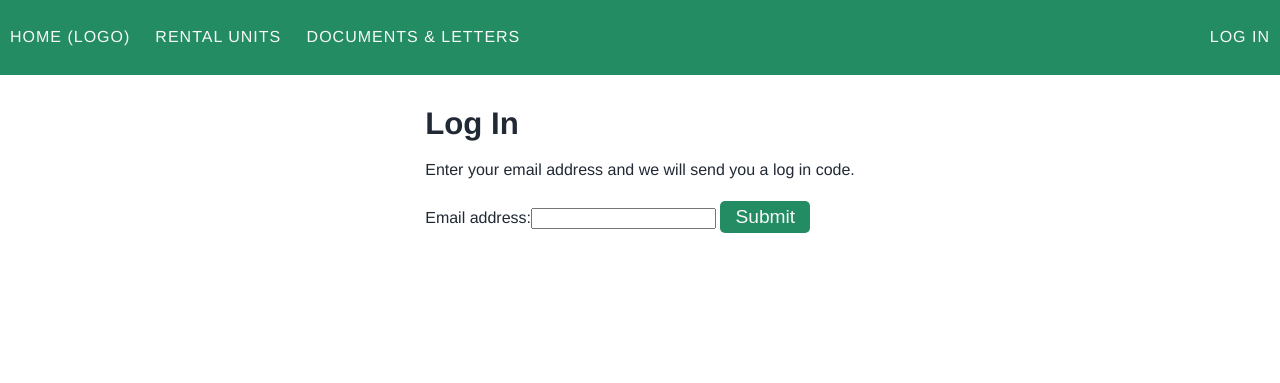
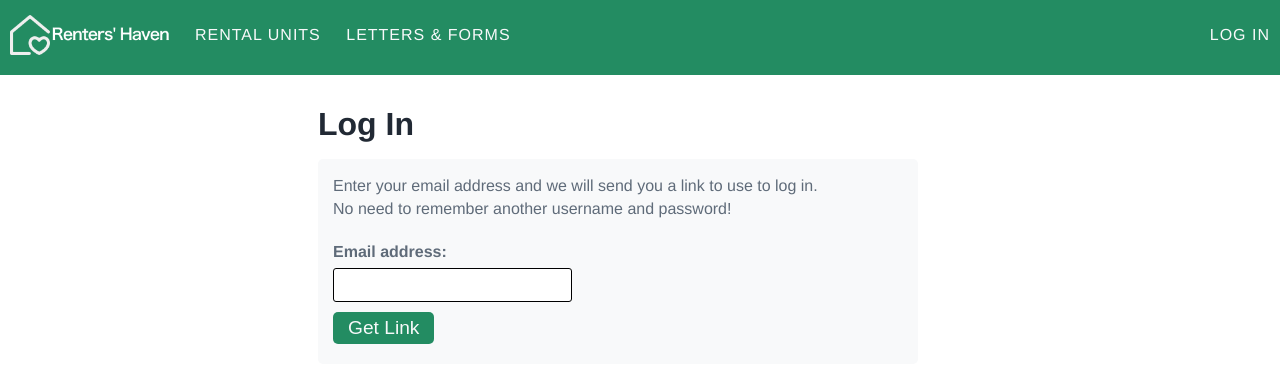
Before and after one commit to openkentuckiana/renters-rights, a Django app: page /auth/log-in/ in a window 1280 px wide. Shown: the top 383 px of the page. Run offline with Django 3.2, Linux system fonts and the light colour scheme; style sheets or scripts are compiled from the project's sources; some libraries are stand-ins or nearby versions.

Commit message:
More styling

```diff
--- a/renters_rights/noauth/templates/log-in-email.html
+++ b/renters_rights/noauth/templates/log-in-email.html
@@ -1,8 +1,8 @@
 {% load i18n %}
 
+<h3>{{ site_name }}</h3>
 {% trans "Hello"%},<br>
 <br>
-{% blocktrans %}Your code for logging into {{site_name}} is {{code}}.{% endblocktrans %}<br>
-{% blocktrans %}Please go to <a href="{{code_uri}}?code={{code}}&email={{email}}">{{code_uri}}</a> to log in.{% endblocktrans %}<br>
+{% blocktrans %}<a href="{{code_uri}}?code={{code}}&email={{email}}">Click here</a> to log into {{ site_name }}.{% endblocktrans %}<br>
+{% blocktrans %}If the link does not work, you can log in using this code: {{code}}.{% endblocktrans %}<br>
 <br>
-{% trans "Thanks for using the site!"%}
--- a/renters_rights/noauth/templates/log-in-email.txt
+++ b/renters_rights/noauth/templates/log-in-email.txt
@@ -3,5 +3,3 @@
 
 {% blocktrans %}Your code for logging into {{site_uri}} is {{code}}.{% endblocktrans %}
 {% blocktrans %}Please go to {{code_uri}} to log in.{% endblocktrans %}
-
-{% trans "Thanks for using the site!"%}
--- a/renters_rights/noauth/templates/log-in.html
+++ b/renters_rights/noauth/templates/log-in.html
@@ -2,14 +2,28 @@
 
 {% load i18n %}
 
+{% block title %}{% trans 'Log In' %}{% endblock title %}
+
 {% block content %}
 
-<h3>Log In</h3>
-<p>{% trans "Enter your email address and we will send you a log in code." %}</p>
-<form method="post" >
-    {% csrf_token %}
-    {{ form }}
-<button>{% trans "Submit" %}</button>
-</form>
+
+<div id="log-in">
+    <h2>{% trans 'Log In' %}</h2>
+
+    <div class="content-body">
+        <p>{% trans 'Enter your email address and we will send you a link to use to log in.' %}<br>
+        {% trans 'No need to remember another username and password!' %}</p>
+
+        <form method="post" >
+            {% csrf_token %}
+            <table>
+                {{ form.as_table }}
+            </table>
+            <div id="buttons">
+                <button>{% trans "Get Link" %}</button>
+            </div>
+        </form>
+    </div>
+</div>
 
 {% endblock %}
--- a/renters_rights/renters_rights/settings/base.py
+++ b/renters_rights/renters_rights/settings/base.py
@@ -108,11 +108,7 @@ TEMPLATES = [
                 "django.template.context_processors.request",
                 "django.contrib.auth.context_processors.auth",
                 "django.contrib.messages.context_processors.messages",
-            ],
-            # "loaders": [
-            #     ("django.template.loaders.filesystem.Loader", ["templates"]),
-            #     "django.template.loaders.app_directories.Loader",
-            # ],
+            ]
         },
         "APP_DIRS": True,
     }
--- a/renters_rights/renters_rights/urls.py
+++ b/renters_rights/renters_rights/urls.py
@@ -10,7 +10,7 @@ urlpatterns = [
     path("", include("units.urls")),
     path("admin/", admin.site.urls),
     path("auth/", include("noauth.urls")),
-    path("documents/", include("documents.urls")),
+    path("letters-forms/", include("documents.urls")),
     path("<path:url>", views.flatpage),
 ]
 
--- a/renters_rights/units/static/css/site.scss
+++ b/renters_rights/units/static/css/site.scss
@@ -301,6 +301,10 @@ nav {
   overflow: hidden;
 
   #logo {
+    img {
+        margin-top: -10px;
+        height: 40px;
+    }
     margin-right: 25px;
     @include md {
       padding-right: 25px;
@@ -379,8 +383,13 @@ nav {
 
   ul {
     margin: 0;
+    margin-top: -2px;
     padding: 0;
     list-style: none;
+
+      @include lg {
+      margin-top: 0;
+  }
 
     li:not(:last-child) {
       margin-right: 20px;
@@ -404,19 +413,20 @@ nav {
   display: flex;
   flex-direction: row;
   justify-content: center;
-  max-width: rem-calc(1000);
+  width: 95vw;
 
   .content {
+    max-width: 700px;
     flex-direction: column;
   }
 
-  @include tiny {
-      width: 275px;
-    }
-
-    @include md {
-      max-width: 350px;
-    }
+//   @include tiny {
+//       width: 275px;
+//     }
+//
+//     @include md {
+//       max-width: 350px;
+//     }
 }
 
 ul.messages {
@@ -515,7 +525,7 @@ h2 {
   }
 }
 
-.unit {
+.content-body {
   background-color: $neutral-color-1;
   border: $neutral-color-1;
   border-radius: 5px;
@@ -524,7 +534,9 @@ h2 {
   margin-top: 1em;
   margin-bottom: 1em;
   color: $neutral-color-6;
+}
 
+.unit {
   .unit-info {
     max-width: 500px;
     min-width: 250px;
@@ -690,7 +702,7 @@ form table {
     padding: 5px;
   }
 
-  @include tiny {
+  @include sm {
     td {
       display: block;
     }
@@ -742,6 +754,10 @@ form table {
 }
 
 #unit-add-image {
+  min-width: 600px;
+  @include md {
+    min-width: 250px;
+  }
   .unit {
     @include tiny {
       padding: 0;
@@ -832,3 +848,33 @@ form table {
     margin-bottom: 20px;
   }
 }
+
+#log-in form {
+    table {
+        td {
+            display: block;
+            padding-left: 0;
+        }
+        margin-bottom: 5px;
+    }
+}
+
+.document-form-content {
+    min-width: 600px;
+    @include md {
+        min-width: 250px;
+    }
+
+    fieldset legend {
+        font-weight: 600;
+        font-size: 145%;
+        margin-bottom: 5px;
+    }
+}
+
+#log-in, #log-out {
+    min-width: 600px;
+    @include md {
+        min-width: 250px;
+    }
+}
--- /dev/null
+++ b/renters_rights/units/static/img/CREDITS.txt
@@ -0,0 +1 @@
+<div>Icons made by <a href="https://www.flaticon.com/authors/freepik" title="Freepik">Freepik</a> from <a href="https://www.flaticon.com/"             title="Flaticon">www.flaticon.com</a></div>
--- a/renters_rights/units/templates/base.html
+++ b/renters_rights/units/templates/base.html
@@ -16,14 +16,14 @@
   </head>
   <body>
         <nav class="navigation toggle-hide-bg">
-            <a href="{% url 'homepage' %}" id="logo">Home (Logo)</a>
+            <a href="{% url 'homepage' %}" id="logo"><img src="{% static 'img/logo.png' %}" alt="Logo (click to go home)"></a>
             <div class="toggle">
                 <i class=""><?xml version="1.0" ?><svg height="32px" id="Layer_1" style="enable-background:new 0 0 32 32;" version="1.1" viewBox="0 0 32 32" width="32px" xml:space="preserve" xmlns="http://www.w3.org/2000/svg" xmlns:xlink="http://www.w3.org/1999/xlink"><path d="M4,10h24c1.104,0,2-0.896,2-2s-0.896-2-2-2H4C2.896,6,2,6.896,2,8S2.896,10,4,10z M28,14H4c-1.104,0-2,0.896-2,2  s0.896,2,2,2h24c1.104,0,2-0.896,2-2S29.104,14,28,14z M28,22H4c-1.104,0-2,0.896-2,2s0.896,2,2,2h24c1.104,0,2-0.896,2-2  S29.104,22,28,22z"/></svg></i>
             </div>
             <ul class="nav-items nav-left">
                 <li><a href="{% url 'unit-list' %}" class="{% active_link 'unit-list' %}">{% trans "Rental Units" %}</a></li>
                 <li><a href="{% url 'documents:document-list' %}" class="{% active_link 'documents:document-list' %}">
-                {% trans "Documents & Letters" %}</a></li>
+                {% trans "Letters & Forms" %}</a></li>
             </ul>
             <ul class="nav-items nav-right">
                 {% if user.is_authenticated %}
--- a/renters_rights/units/templates/units/unit_add_image.html
+++ b/renters_rights/units/templates/units/unit_add_image.html
@@ -1,7 +1,7 @@
 {% extends "base.html" %}
 {% load i18n %}
 
-{% block title %}Add Image/Document - {{ form.unit.unit_address_1 }}{% endblock title %}
+{% block title %}{% trans 'Add Image/Document' %} - {{ form.unit.unit_address_1 }}{% endblock title %}
 
 {% block content %}
 
@@ -9,7 +9,7 @@
     <h2>{% trans 'Add' %} {{form.label}}</h2>
 
     {% if form.max_images > form.current_image_count %}
-        <div class="unit">
+        <div class="content-body">
             <form method="post" enctype="multipart/form-data" id="unit-add-image-form">
                 {% csrf_token %}
                 <table id="unit-form-table">
--- a/renters_rights/units/templates/units/unit_detail.html
+++ b/renters_rights/units/templates/units/unit_detail.html
@@ -9,7 +9,7 @@
 
     <a class="button" href="{% url 'unit-list' %}">{% trans '← All units' %}</a>
 
-    <div class="unit">
+    <div class="unit content-body">
         <h3>{{ object.unit_address_1 }}</h3>
 
             <div class="unit-info">
```
Also changed, not shown: renters_rights/documents/models.py (+7 -0 lines), renters_rights/documents/templates/documents/document_form.html (+41 -8 lines), renters_rights/documents/templates/documents/documenttemplate_list.html (+24 -6 lines), renters_rights/documents/translation.py (+6 -1 lines), renters_rights/documents/views.py (+18 -2 lines), renters_rights/noauth/templates/log-out.html (+15 -5 lines), renters_rights/units/templates/units/unit_list.html (+10 -8 lines), renters_rights/units/tests/test_views.py (+1 -1 lines), renters_rights/documents/migrations/0006_auto_20191013_1956.py (added), renters_rights/units/static/img/logo.png (added).
